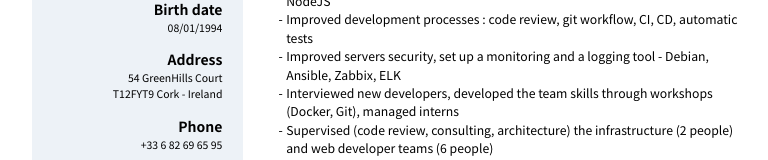
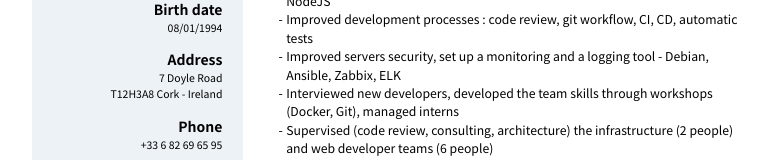
Before and after one commit to TomPradat/resume, a React (Create React App) app: page / in a window 1280 px wide. Shown: the part 506-666 px from the top of the page, without its empty margins (253-1021 px from the left). Built offline with nearby package versions, Linux system fonts and the light colour scheme.

Commit message:
Update address

```diff
--- a/src/data/data-en.js
+++ b/src/data/data-en.js
@@ -6,8 +6,8 @@ const data = {
   presentation:
     "As a Software craftsman, I'm convinced that the most important thing in programming is keeping the complexity of softwares as low as possible, writing clear and concise code. I'm passionate about learning and experimenting with new technologies",
   address: {
-    street: "54 GreenHills Court",
-    zip: "T12FYT9",
+    street: "7 Doyle Road",
+    zip: "T12H3A8",
     city: "Cork - Ireland",
   },
   phone: "+33 6 82 69 65 95",
```
